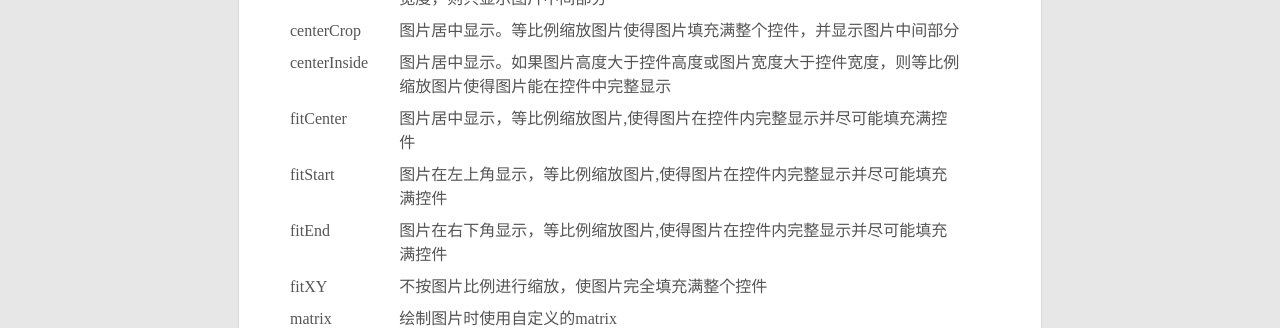
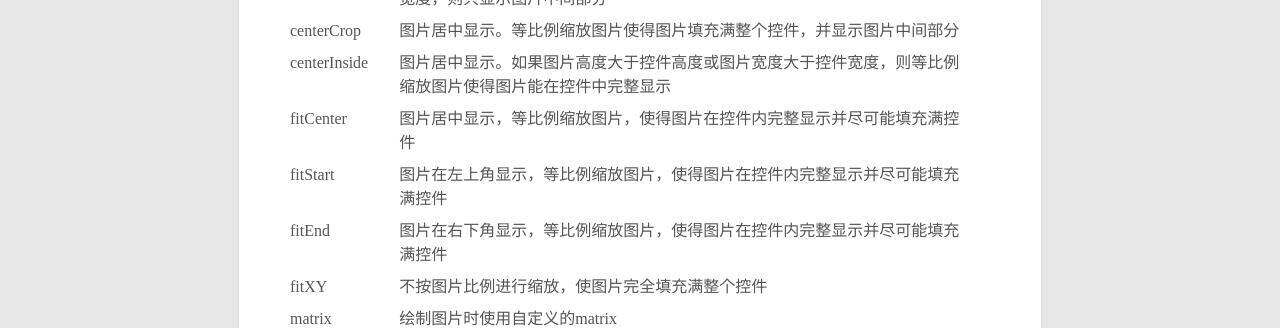
Before and after one commit to cashow/cashow.github.io, a Jekyll site: the page built from _posts/2014-07-06-Android-ui-imageview-scaletype.md, in a window 1280 px wide and 900 px high. Shown: the part 305-633 px from the top of the window. Built offline with Jekyll 4.4.1, drawn with Linux system fonts in a browser that asks for light colours; Markdown is read by kramdown in place of the engine named in the settings.

Commit message:
改进标点。

```diff
--- a/_posts/2014-07-06-Android-ui-imageview-scaletype.md
+++ b/_posts/2014-07-06-Android-ui-imageview-scaletype.md
@@ -23,15 +23,15 @@ ImageView的scaleType属性：
    </tr>
    <tr>
 		<td>fitCenter</td>
-		<td>图片居中显示，等比例缩放图片,使得图片在控件内完整显示并尽可能填充满控件</td>
+		<td>图片居中显示，等比例缩放图片，使得图片在控件内完整显示并尽可能填充满控件</td>
    </tr>
    <tr>
 		<td>fitStart</td>
-		<td>图片在左上角显示，等比例缩放图片,使得图片在控件内完整显示并尽可能填充满控件</td>
+		<td>图片在左上角显示，等比例缩放图片，使得图片在控件内完整显示并尽可能填充满控件</td>
    </tr>
    <tr>
 		<td>fitEnd</td>
-		<td>图片在右下角显示，等比例缩放图片,使得图片在控件内完整显示并尽可能填充满控件</td>
+		<td>图片在右下角显示，等比例缩放图片，使得图片在控件内完整显示并尽可能填充满控件</td>
    </tr>
    <tr>
 		<td>fitXY</td>
```
